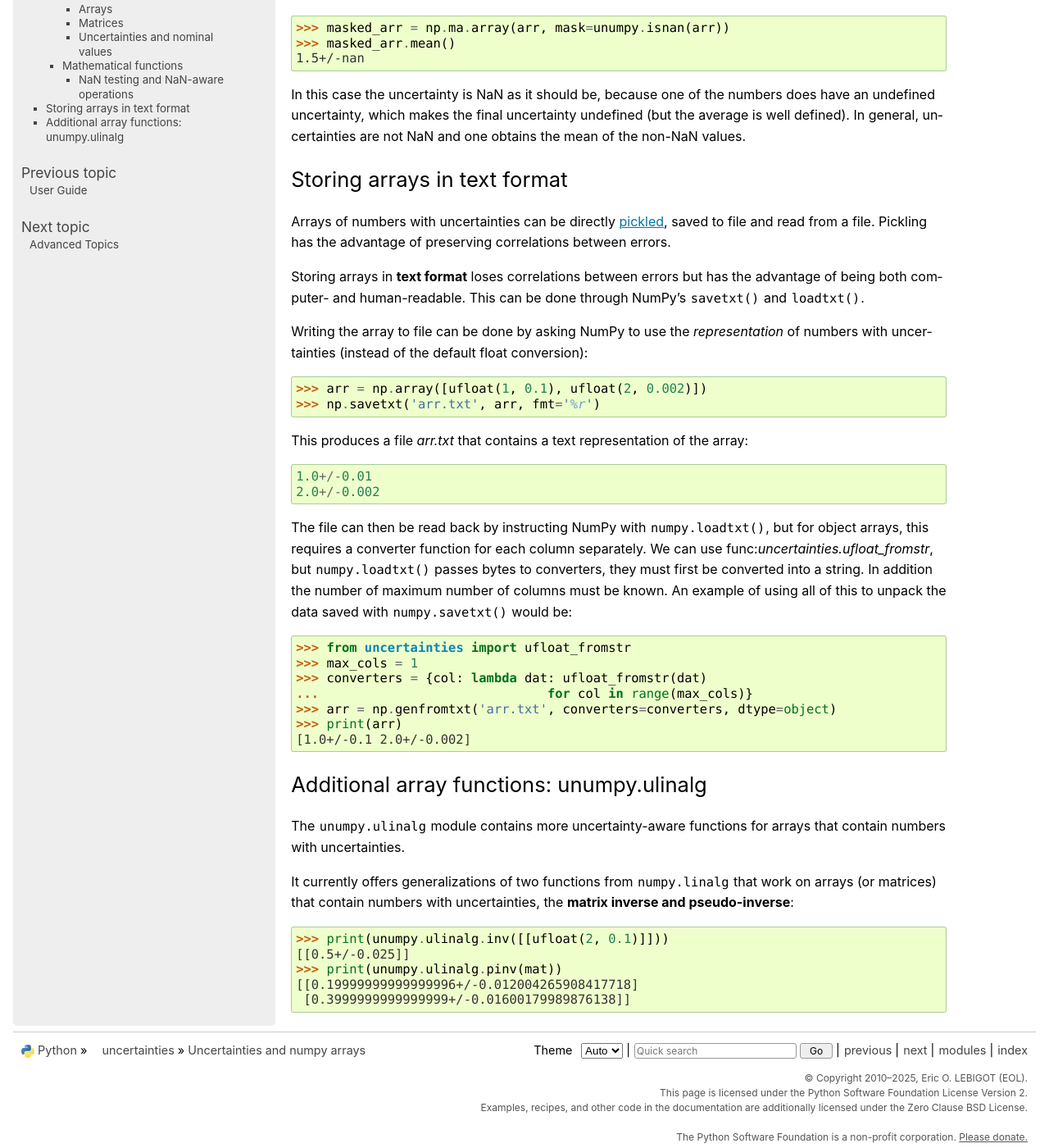
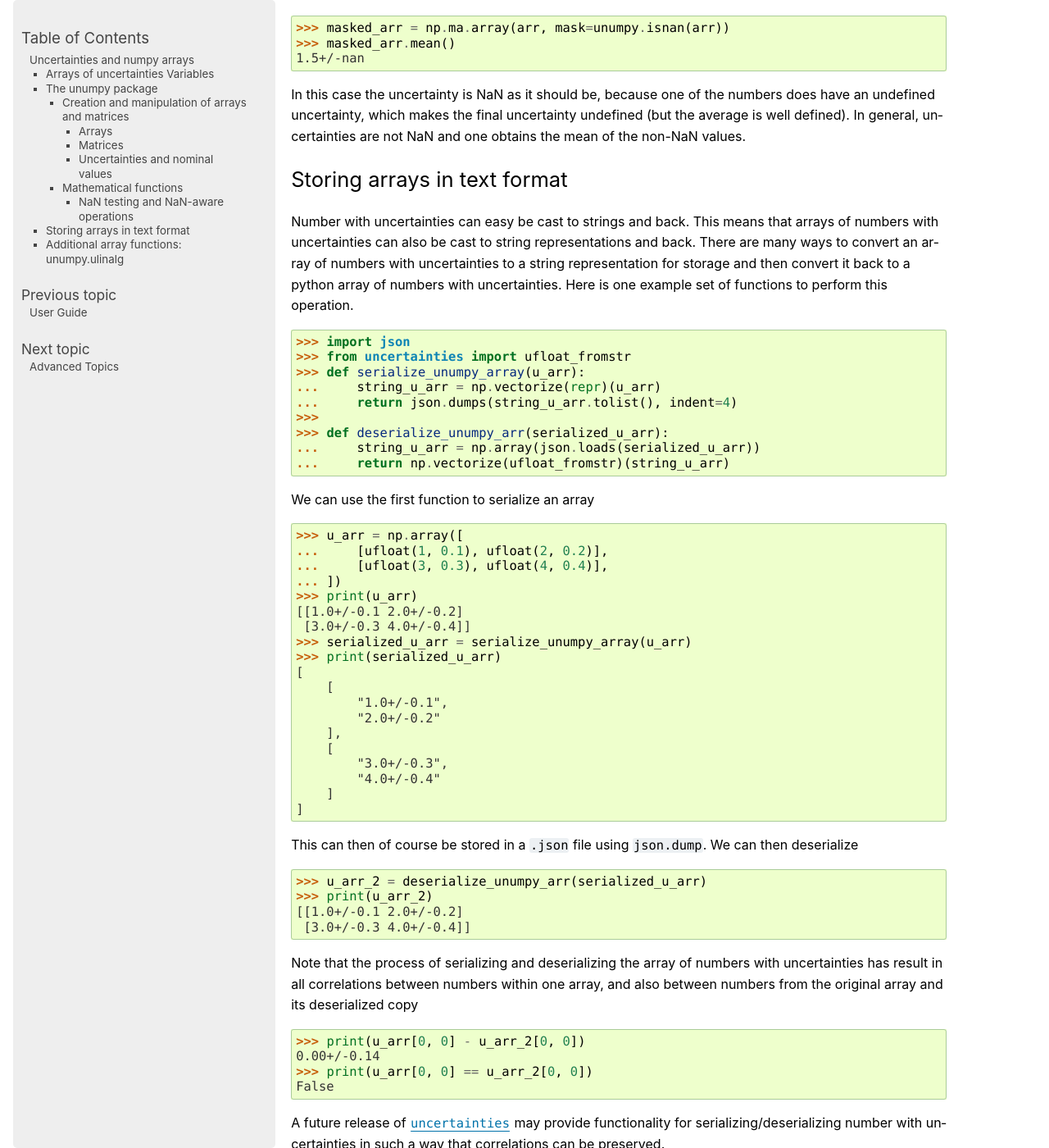
Before and after one commit to lmfit/uncertainties, a Sphinx documentation site: the page built from doc/numpy_guide.rst, in a window 1280 px wide and 1400 px high, scrolled down 2708 px. Shown: the whole window at 82% size. Built offline with Sphinx 7.4.7, drawn with Linux system fonts in a browser that asks for light colours; pages that are not in the unit, such as notebooks, are missing from menus; the version number could not be read and is left out.

Commit message:
rewrite the storing arrays in text format section

```diff
--- a/doc/numpy_guide.rst
+++ b/doc/numpy_guide.rst
@@ -186,42 +186,65 @@
 Storing arrays in text format
 =============================
 
-Arrays of numbers with uncertainties can be directly :ref:`pickled
-<pickling>`, saved to file and read from a file. Pickling has the
-advantage of preserving correlations between errors.
+Number with uncertainties can easy be cast to strings and back. This means that arrays
+of numbers with uncertainties can also be cast to string representations and back.
+There are many ways to convert an array of numbers with uncertainties to a string
+representation for storage and then convert it back to a python array of numbers with
+uncertainties.
+Here is one example set of functions to perform this operation.
 
-Storing arrays in **text format** loses correlations between errors but has the
-advantage of being both computer- and human-readable. This can be done through
-NumPy's :func:`savetxt` and :func:`loadtxt`.
+>>> import json
+>>> from uncertainties import ufloat_fromstr
+>>> def serialize_unumpy_array(u_arr):
+...     string_u_arr = np.vectorize(repr)(u_arr)
+...     return json.dumps(string_u_arr.tolist(), indent=4)
+>>>
+>>> def deserialize_unumpy_arr(serialized_u_arr):
+...     string_u_arr = np.array(json.loads(serialized_u_arr))
+...     return np.vectorize(ufloat_fromstr)(string_u_arr)
 
-Writing the array to file can be done by asking NumPy to use the
-*representation* of numbers with uncertainties (instead of the default float
-conversion):
+We can use the first function to serialize an array
 
->>> arr = np.array([ufloat(1, 0.1), ufloat(2, 0.002)])
->>> np.savetxt('arr.txt', arr, fmt='%r')
+>>> u_arr = np.array([
+...     [ufloat(1, 0.1), ufloat(2, 0.2)],
+...     [ufloat(3, 0.3), ufloat(4, 0.4)],
+... ])
+>>> print(u_arr)
+[[1.0+/-0.1 2.0+/-0.2]
+ [3.0+/-0.3 4.0+/-0.4]]
+>>> serialized_u_arr = serialize_unumpy_array(u_arr)
+>>> print(serialized_u_arr)
+[
+    [
+        "1.0+/-0.1",
+        "2.0+/-0.2"
+    ],
+    [
+        "3.0+/-0.3",
+        "4.0+/-0.4"
+    ]
+]
 
-This produces a file `arr.txt` that contains a text representation of
-the array::
+This can then of course be stored in a ``.json`` file using ``json.dump``.
+We can then deserialize
 
-  1.0+/-0.01
-  2.0+/-0.002
+>>> u_arr_2 = deserialize_unumpy_arr(serialized_u_arr)
+>>> print(u_arr_2)
+[[1.0+/-0.1 2.0+/-0.2]
+ [3.0+/-0.3 4.0+/-0.4]]
 
-The file can then be read back by instructing NumPy with :meth:`numpy.loadtxt`,
-but for object arrays, this requires a converter function for each column
-separately.  We can use func:`uncertainties.ufloat_fromstr`, but
-:meth:`numpy.loadtxt` passes bytes to converters, they must first be converted
-into a string.  In addition the number of maximum number of columns must be
-known.  An example of using all of this to unpack the data saved with
-:meth:`numpy.savetxt` would be:
+Note that the process of serializing and deserializing the array of numbers with
+uncertainties has result in all correlations between numbers within one array, and also
+between numbers from the original array and its deserialized copy
 
->>> from uncertainties import ufloat_fromstr
->>> max_cols = 1
->>> converters = {col: lambda dat: ufloat_fromstr(dat)
-...                              for col in range(max_cols)}
->>> arr = np.genfromtxt('arr.txt', converters=converters, dtype=object)
->>> print(arr)
-[1.0+/-0.1 2.0+/-0.002]
+>>> print(u_arr[0, 0] - u_arr_2[0, 0])
+0.00+/-0.14
+>>> print(u_arr[0, 0] == u_arr_2[0, 0])
+False
+
+A future release of :mod:`uncertainties` may provide functionality for
+serializing/deserializing number with uncertainties in such a way that correlations can
+be preserved.
 
 .. index:: linear algebra; additional functions, ulinalg
 
```
